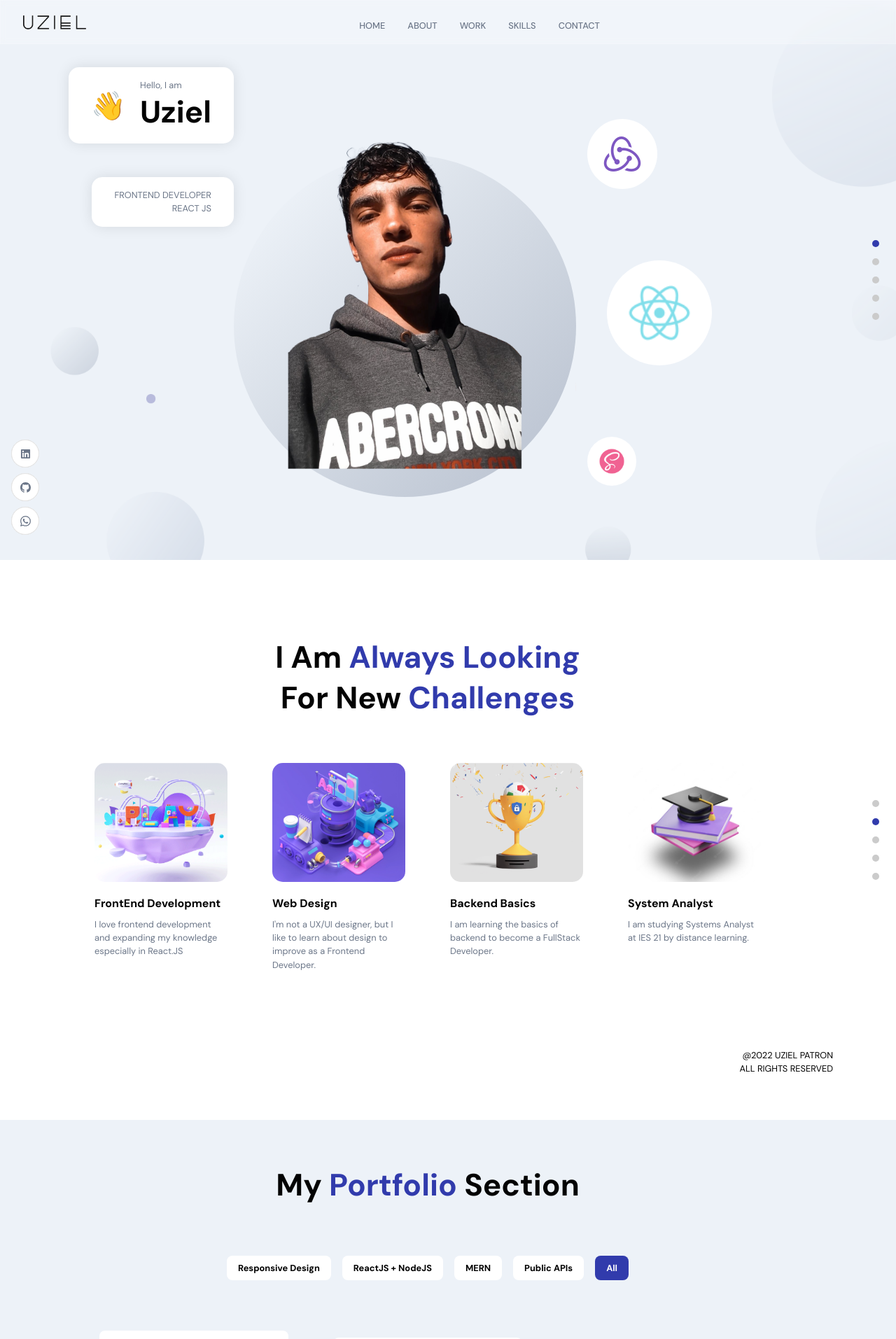
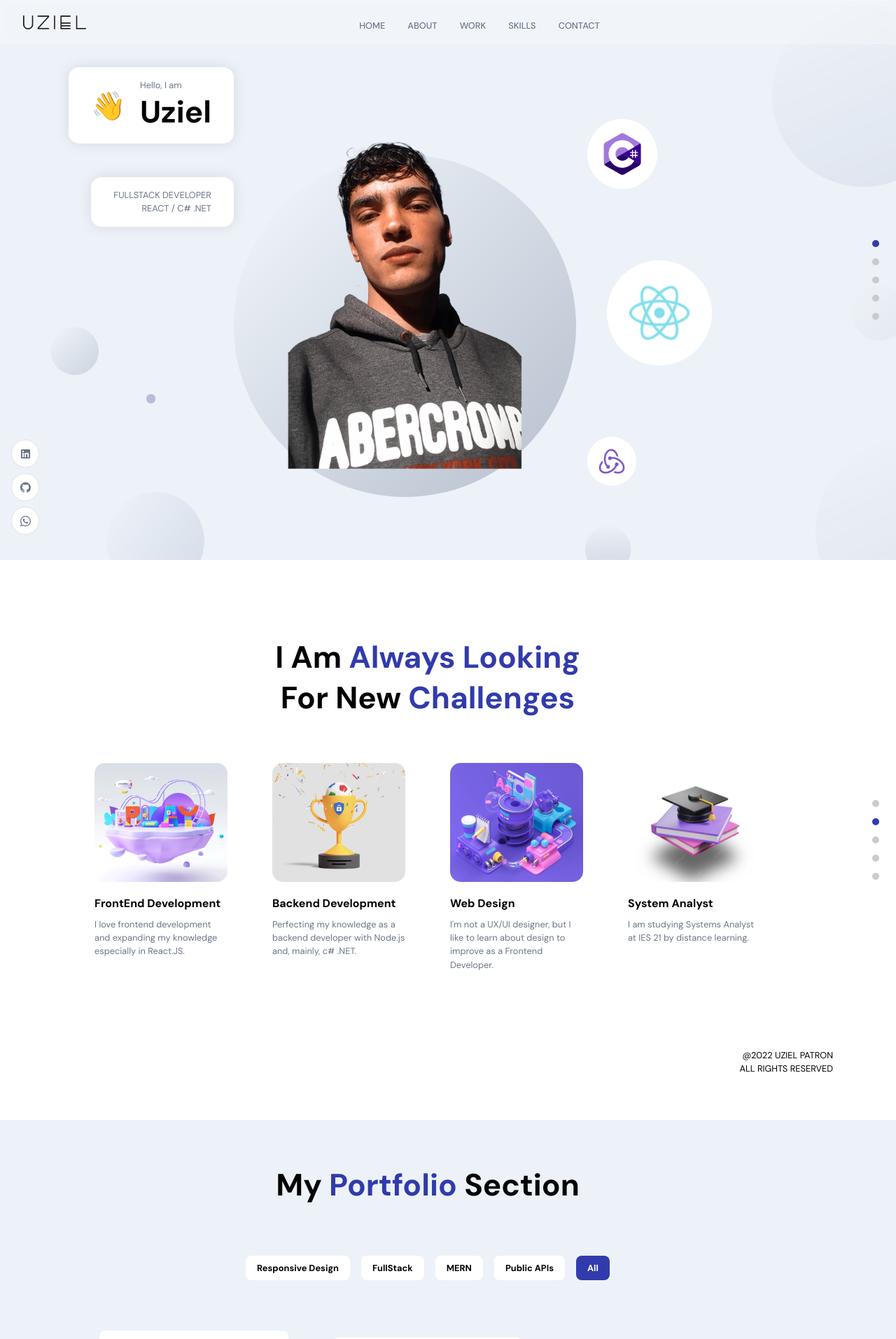
Before and after one commit to UzielPatron/portfolio_react, a React (Vite) app: page / in a window 1280 px wide. Shown: the top 1913 px of the page at 70% size. Built offline with nearby package versions, Linux system fonts and the light colour scheme.

Commit message:
portolio updated

```diff
--- a/src/constants/experience.js
+++ b/src/constants/experience.js
@@ -3,12 +3,12 @@ const experience = [
     year: 2022,
     works: [
       {
-        name: 'Alkemy React Acceleration',
+        name: 'Alkemy Acceleration',
         company: 'Alkemy',
         desc: 'I am certifying my knowledge, skills and teamwork at Alkemy with the goal of achieving the Job Ready profile.'
       },
       {
-        name: 'React Developer',
+        name: 'FullStack Developer',
         company: 'Personal Projects',
         desc: 'Learning react and doing personal projects in order to improve my skills.'
       },
--- a/src/constants/images.jsx
+++ b/src/constants/images.jsx
@@ -9,6 +9,8 @@ import react from '../assets/react.png';
 import redux from '../assets/redux.png';
 import sass from '../assets/sass.png';
 import typescript from '../assets/typescript.png';
+import csharp from '../assets/csharp.svg';
+import net from '../assets/net.png';
 
 import about01 from '../assets/about01.png';
 import about03 from '../assets/about03.png';
@@ -39,4 +41,6 @@ export default {
   profile,
   circle,
   logo,
+  csharp,
+  net
 };
--- a/src/constants/skills.js
+++ b/src/constants/skills.js
@@ -3,12 +3,14 @@ import css from '../assets/css.png';
 import javascript from '../assets/javascript.png';
 import react from '../assets/react.png';
 import typescript from '../assets/typescript.png';
-import redux from '../assets/redux.png';
-import sass from '../assets/sass.png';
-import reactNative from '../assets/reactNative.png';
-import git from '../assets/git.png';
+import csharp from '../assets/csharp.svg';
 import node from '../assets/node.png';
-import mongoDB from '../assets/mongoDB.png';
+import net from '../assets/net.png';
+// import redux from '../assets/redux.png';
+// import sass from '../assets/sass.png';
+// import reactNative from '../assets/reactNative.png';
+// import git from '../assets/git.png';
+// import mongoDB from '../assets/mongoDB.png';
 
 const skills = [
   {
@@ -26,21 +28,31 @@ const skills = [
     bgColor: '#edf2f8',
     icon: javascript,
   },
-  {
-    name: 'TypeScript',
-    bgColor: '#edf2f8',
-    icon: typescript,
-  },
+  // {
+  //   name: 'TypeScript',
+  //   bgColor: '#edf2f8',
+  //   icon: typescript,
+  // },
   {
     name: 'React.JS',
     bgColor: '#edf2f8',
     icon: react,
   },
   {
-    name: 'Node.JS',
+    name: "C#",
     bgColor: '#edf2f8',
-    icon: node,
+    icon: csharp
   },
+  {
+    name: ":NET",
+    bgColor: '#edf2f8',
+    icon: net
+  },
+  // {
+  //   name: 'Node.JS',
+  //   bgColor: '#edf2f8',
+  //   icon: node,
+  // },
 ];
 
 export default skills;
--- a/src/constants/work.js
+++ b/src/constants/work.js
@@ -10,7 +10,7 @@ const work = [
     imgUrl: fresh,
     projectLink: 'https://fresh-e-commerce.netlify.app/',
     codeLink: 'https://github.com/UzielPatron/fresh-e-commerce-reactjs',
-    tags: [ 'ReactJS + NodeJS', 'Responsive Design', 'All' ],
+    tags: [ 'FullStack', 'Responsive Design', 'All' ],
   },
   {
     name: 'Movies App',
@@ -34,7 +34,7 @@ const work = [
     imgUrl: calendar,
     projectLink: 'https://my-mern-calendar-back-end.herokuapp.com/',
     codeLink: 'https://github.com/UzielPatron',
-    tags: [ 'MERN', 'ReactJS + NodeJS', 'All' ],
+    tags: [ 'MERN', 'FullStack', 'All' ],
   },
 ]
 
--- a/src/container/About/About.jsx
+++ b/src/container/About/About.jsx
@@ -8,18 +8,18 @@ import './About.scss';
 const abouts = [
   {
     title: 'FrontEnd Development',
-    description: 'I love frontend development and expanding my knowledge especially in React.JS',
+    description: 'I love frontend development and expanding my knowledge especially in React.JS.',
     imgUrl: images.about01
+  },
+  {
+    title: 'Backend Development',
+    description: 'Perfecting my knowledge as a backend developer with Node.js and, mainly, c# .NET.',
+    imgUrl: images.about03
   },
   {
     title: 'Web Design',
     description: "I'm not a UX/UI designer, but I like to learn about design to improve as a Frontend Developer.",
     imgUrl: images.about04
-  },
-  {
-    title: 'Backend Basics',
-    description: 'I am learning the basics of backend to become a FullStack Developer.',
-    imgUrl: images.about03
   },
   {
     title: 'System Analyst',
--- a/src/container/Header/Header.jsx
+++ b/src/container/Header/Header.jsx
@@ -35,8 +35,8 @@ const Header = () => {
           </div>
 
           <div className="tag-cmp app__flex">
-            <p className="p-text">FrontEnd Developer</p>
-            <p className="p-text">React JS</p>
+            <p className="p-text">FullStack Developer</p>
+            <p className="p-text">React / C# .NET</p>
           </div>
         </div>
       </motion.div>
@@ -62,7 +62,7 @@ const Header = () => {
         whileInView={ scaleVariants.whileInView }
         className="app__header-circles"
       >
-        {[ images.redux, images.react, images.sass ].map( (circle, idx) => (
+        {[ images.csharp, images.react, images.redux ].map( (circle, idx) => (
           <div className="circle-cmp app__flex" key={`circle-${ idx }`}>
             <img src={circle} alt="circle" />
           </div>
--- a/src/container/Work/Work.jsx
+++ b/src/container/Work/Work.jsx
@@ -40,7 +40,7 @@ const Work = () => {
       </h2>
 
       <div className='app__work-filter'>
-        {['Responsive Design', 'ReactJS + NodeJS', 'MERN', 'Public APIs', 'All'].map( (item, idx) => (
+        {['Responsive Design', 'FullStack', 'MERN', 'Public APIs', 'All'].map( (item, idx) => (
           <div
             key={ idx }
             onClick={ () => handleWorkFilter(item) }
```
Also changed, not shown: src/assets/csharp.svg (added), src/assets/net.png (added).
